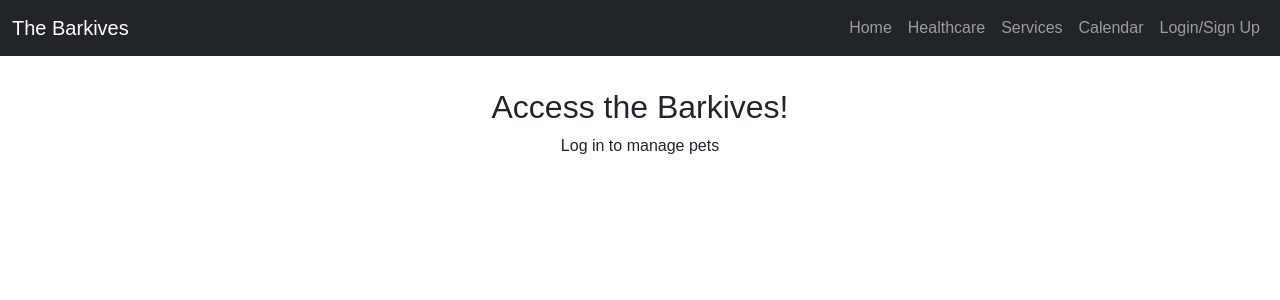
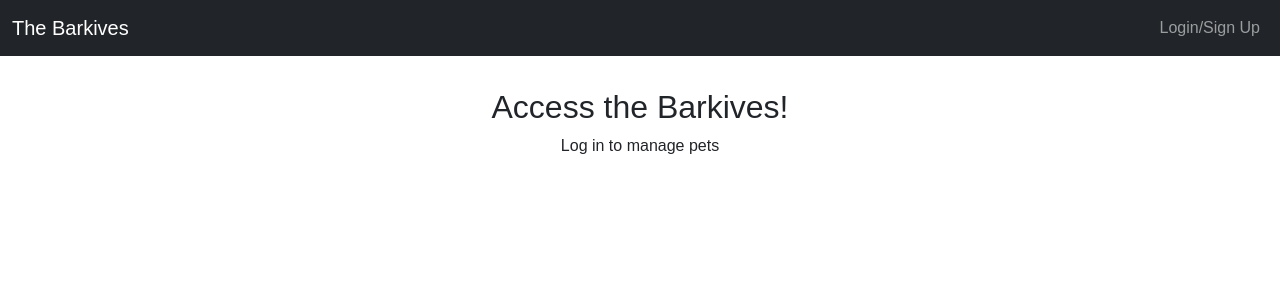
Before and after one commit to Calebfeliciano/The-Barkives, a React (Vite) app in the folder client/: page / in a window 1280 px wide. Shown: the top 300 px of the page. Built offline with nearby package versions, Linux system fonts and the light colour scheme.

Commit message:
Update nav tabs when logged in

```diff
--- a/client/src/components/Navbar.tsx
+++ b/client/src/components/Navbar.tsx
@@ -19,21 +19,15 @@ const AppNavbar = () => {
           <Navbar.Toggle aria-controls='navbar' />
           <Navbar.Collapse id='navbar'>
             <Nav className='ms-auto'>
-              <Nav.Link as={Link} to='/'>
-              Home
-              </Nav.Link>
-              <Nav.Link as={Link} to='/healthcare'>
-              Healthcare
-              </Nav.Link>
-              <Nav.Link as={Link} to='/services'>
-              Services
-              </Nav.Link>
-              <Nav.Link as={Link} to='/calendar'>
-              Calendar
-              </Nav.Link>
-
+              {/* Only show these links if the user is logged in */}
               {Auth.loggedIn() ? (
-                <Nav.Link onClick={Auth.logout}>Logout</Nav.Link>
+                <>
+                  <Nav.Link as={Link} to='/'>Home</Nav.Link>
+                  <Nav.Link as={Link} to='/healthcare'>Healthcare</Nav.Link>
+                  <Nav.Link as={Link} to='/services'>Services</Nav.Link>
+                  <Nav.Link as={Link} to='/calendar'>Calendar</Nav.Link>
+                  <Nav.Link onClick={Auth.logout}>Logout</Nav.Link>
+                </>
               ) : (
                 <Nav.Link onClick={() => setShowModal(true)}>
                   Login/Sign Up
```
